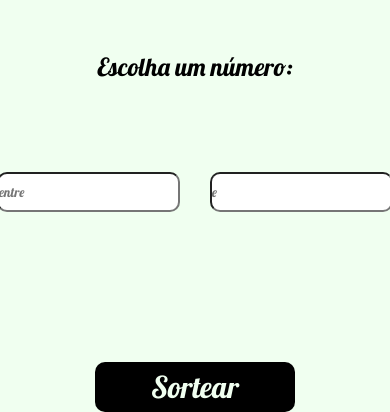
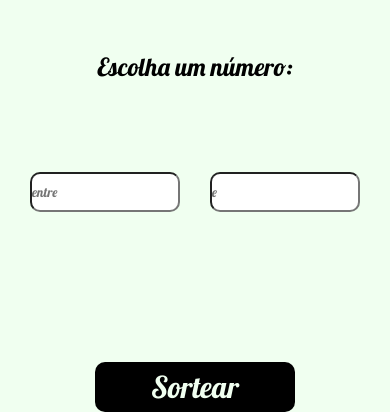
Before and after one commit to Jonatas-Jc/Projeto-Sorteador, a plain HTML site: page index.html in a window 390 px wide. Shown: the part 438-850 px from the top of the page. Drawn offline with Linux system fonts and the light colour scheme.

Commit message:
mudança de tamanho dos inputs para mobile

```diff
--- a/styles.css
+++ b/styles.css
@@ -68,6 +68,8 @@ div{
 @media (max-width:700px){
     h1{font-size: 50px}
     p {font-size: 25px}
+    .ipt1{width:150px}
+    .ipt2{width:150px}
 }
 
 
```
